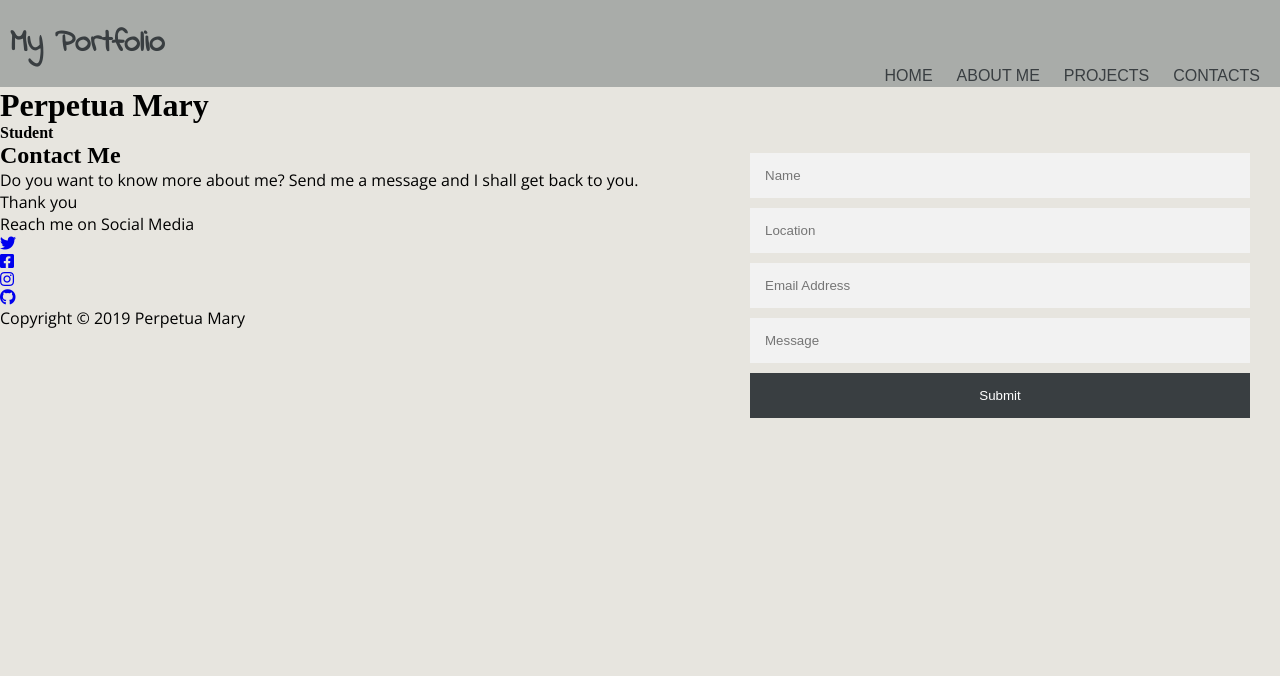
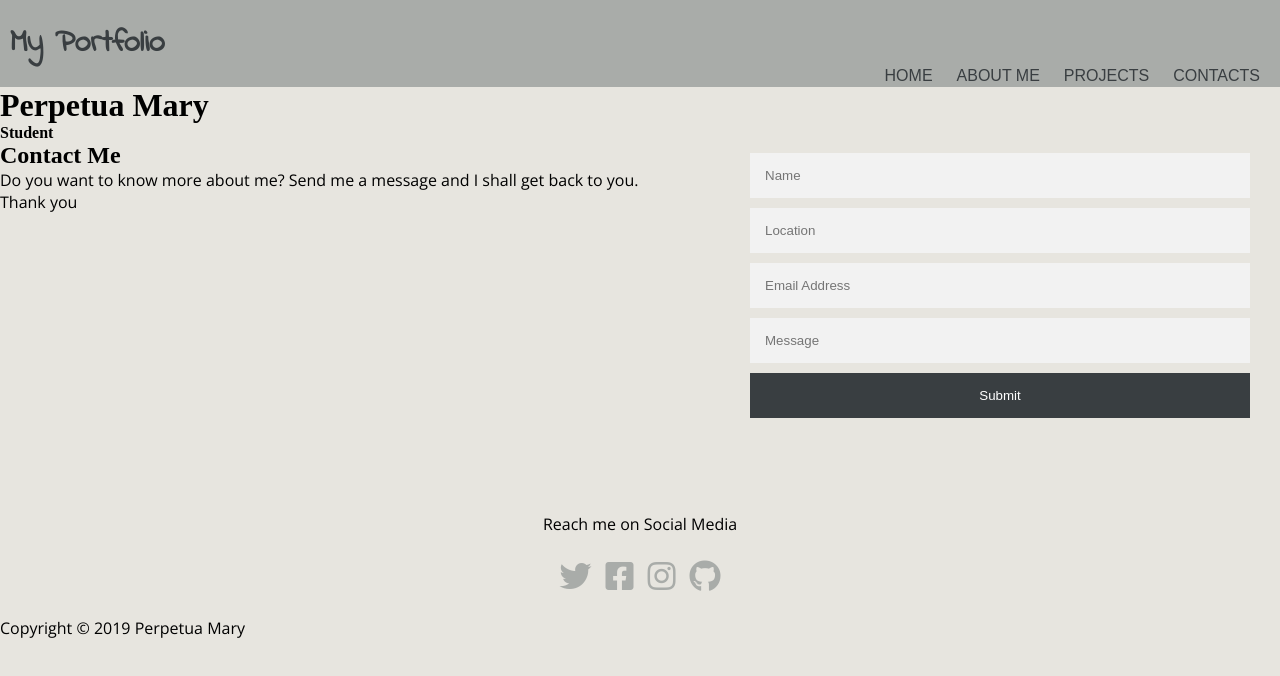
Before and after one commit to perpyotieno/potfolio, a plain HTML site: page contacts.html in a window 1280 px wide. Shown: the top 676 px of the page. Drawn offline with nearby package versions, Linux system fonts and the light colour scheme; a web font is replaced by a local one.

Commit message:
add an inline-block property to the divs containing the social-media icons. Teh icons are styled to grey colour to suite the theme.

```diff
--- a/css/styles.css
+++ b/css/styles.css
@@ -232,3 +232,19 @@ button{
   cursor: pointer;
   border: 0;
 }
+.try{
+  margin-bottom: 20px;
+  margin-top: 300px;
+  text-align: center;
+}
+.try p{
+  margin-bottom: 20px;
+}
+.contacts div{
+  display: inline-block;
+  padding: 5px;
+}
+.contacts i{
+  color: #A9ACA9;
+  font-size: 2em;
+}
```
